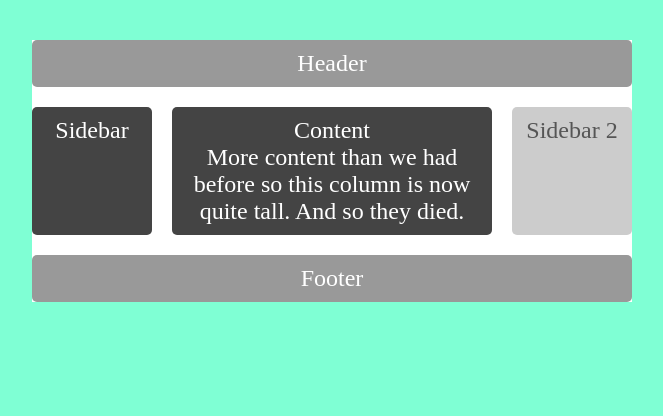
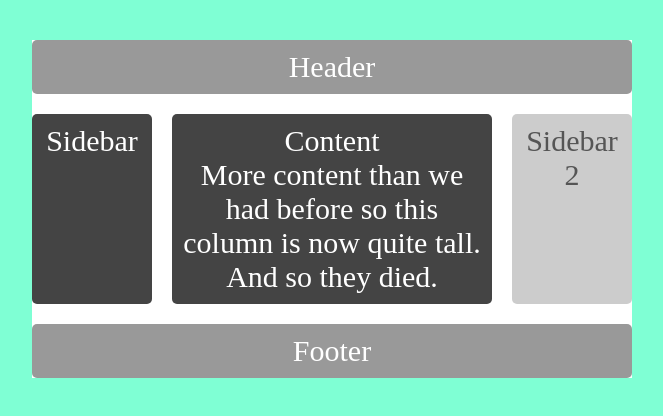
Before and after one commit to ChrisDrunkLivingRoom/exercice3, a plain HTML site: page index.html in a window 1280 px wide. Shown: the whole page, without its empty margins (8-671 px from the left). Drawn offline with Linux system fonts and the light colour scheme.

Commit message:
size police

```diff
--- a/sass/element/_element.scss
+++ b/sass/element/_element.scss
@@ -4,7 +4,6 @@ body {
         background-color: pink;
     }
   }
-
   div{
-      color: palevioletred;
-  }
+    font-size: 20px;
+}
```
Also changed, not shown: css/style.css, 1 other file.
